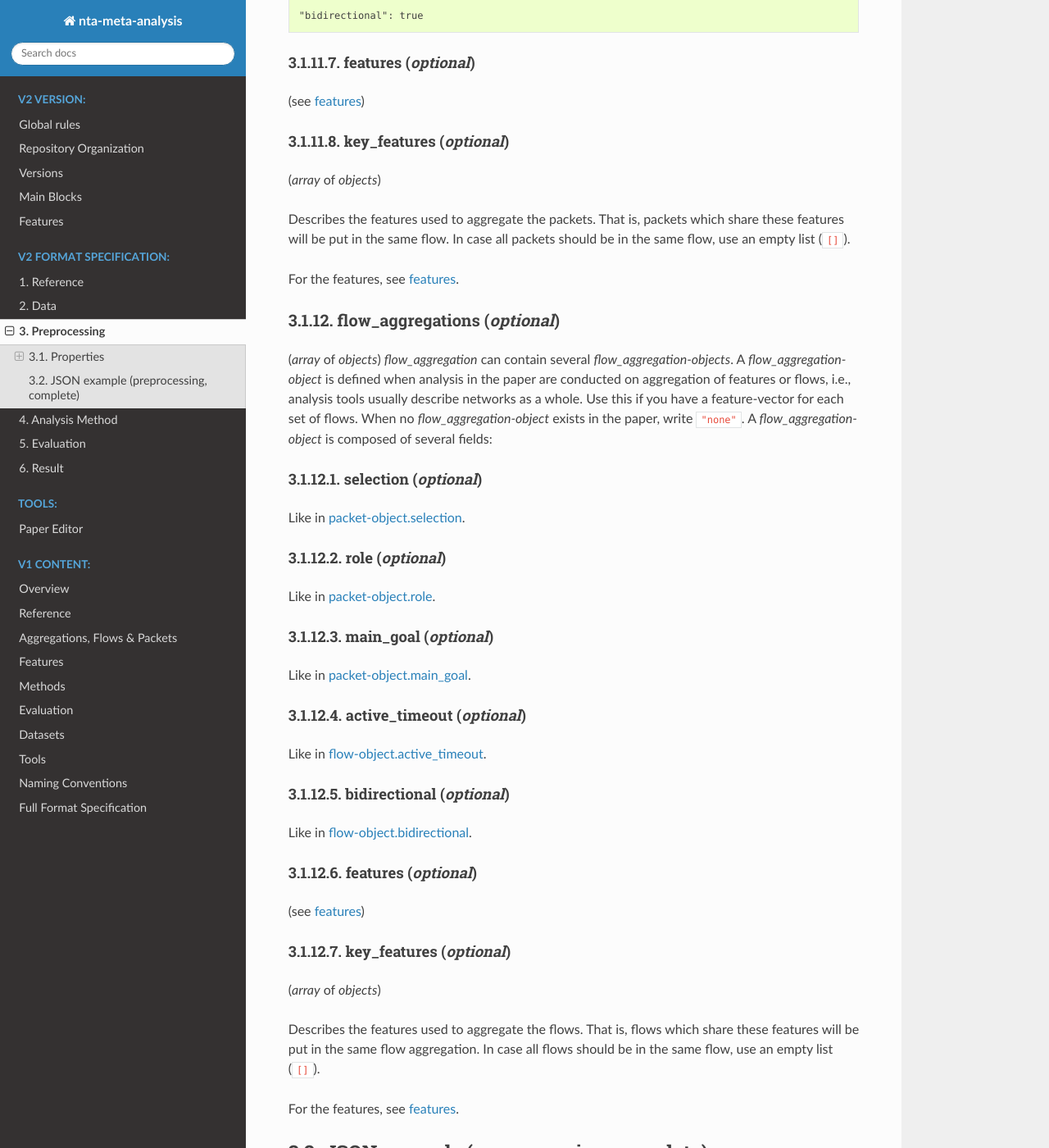
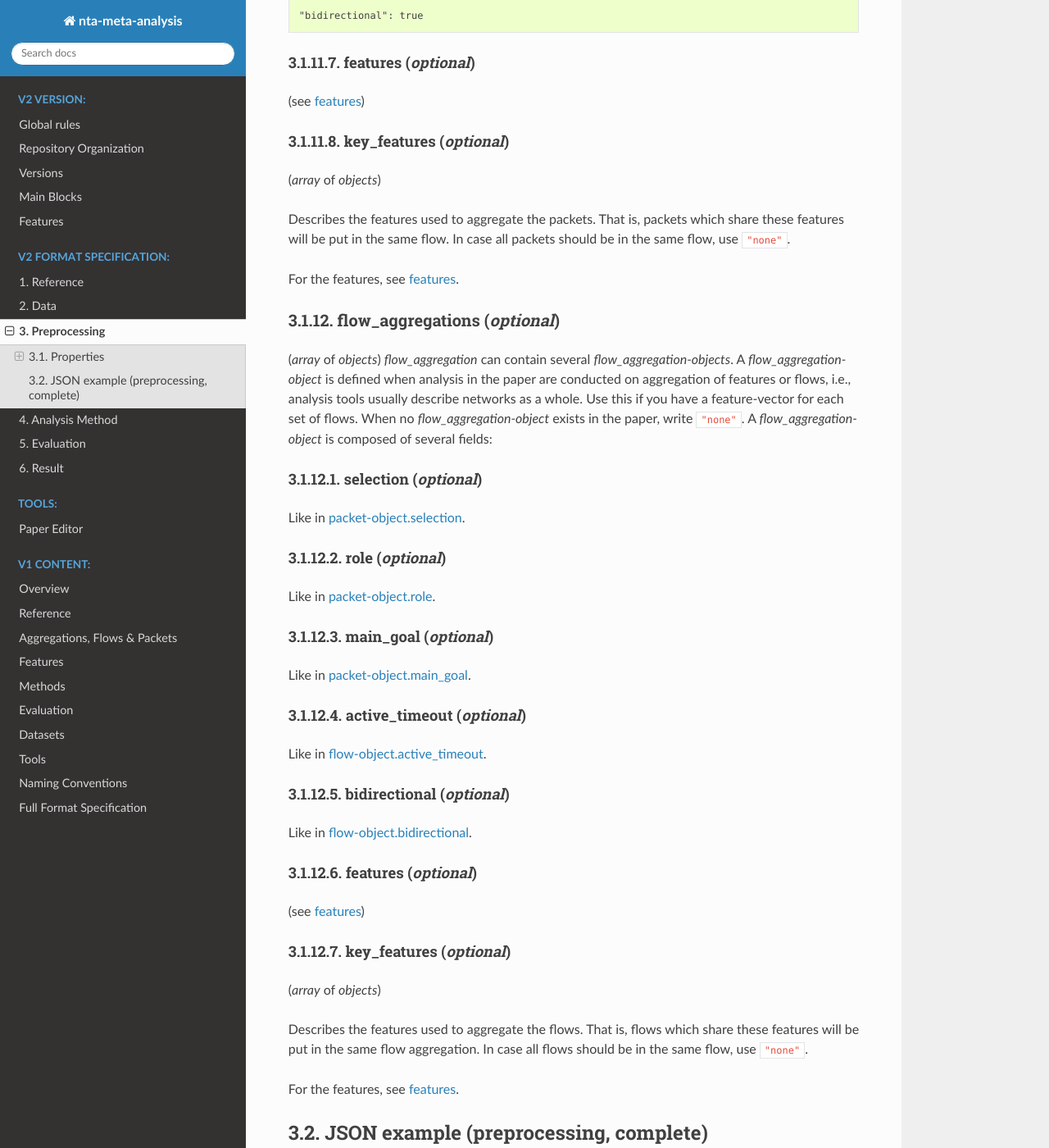
Before and after one commit to CN-TU/ntarc-spec, a Sphinx documentation site: the page built from docs/preprocessing.rst, in a window 1280 px wide and 1400 px high, scrolled down 7863 px. Shown: the whole window at 82% size. Built offline with Sphinx 7.4.7 and the Read the Docs theme 2.0.0, drawn with Linux system fonts in a browser that asks for light colours.

Commit message:
added none/missing for flow keys

```diff
--- a/docs/preprocessing.rst
+++ b/docs/preprocessing.rst
@@ -308,7 +308,7 @@ key_features (*optional*)
 
 Describes the features used to aggregate the packets.
 That is, packets which share these features will be put in the same flow.
-In case all packets should be in the same flow, use an empty list (``[]``).
+In case all packets should be in the same flow, use ``"none"``.
 
 For the features, see :ref:`features <features>`.
 
@@ -356,7 +356,7 @@ key_features (*optional*)
 
 Describes the features used to aggregate the flows.
 That is, flows which share these features will be put in the same flow aggregation.
-In case all flows should be in the same flow, use an empty list (``[]``).
+In case all flows should be in the same flow, use ``"none"``.
 
 For the features, see :ref:`features <features>`.
 
```
Also changed, not shown: schema_v2.json (+15 -4 lines).
